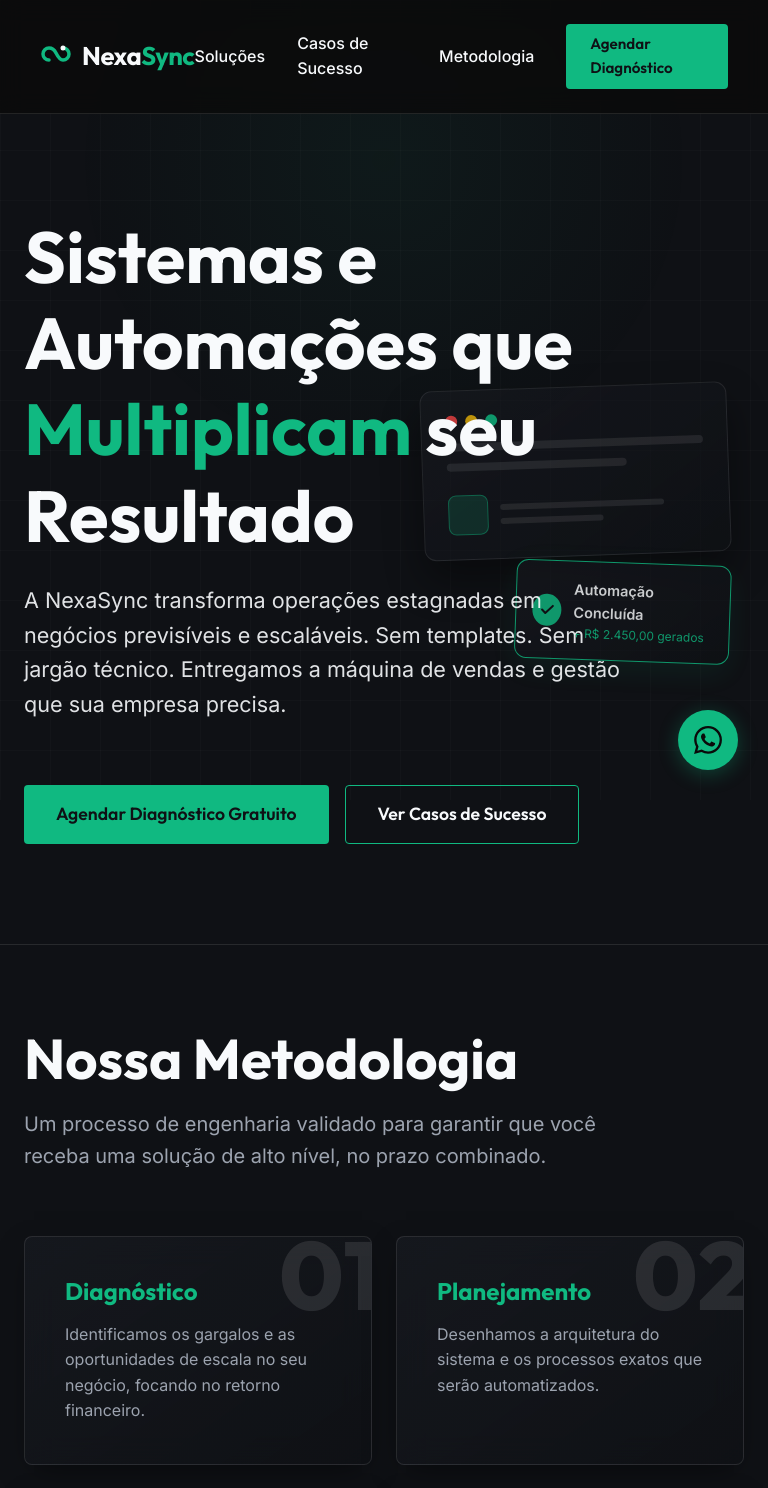
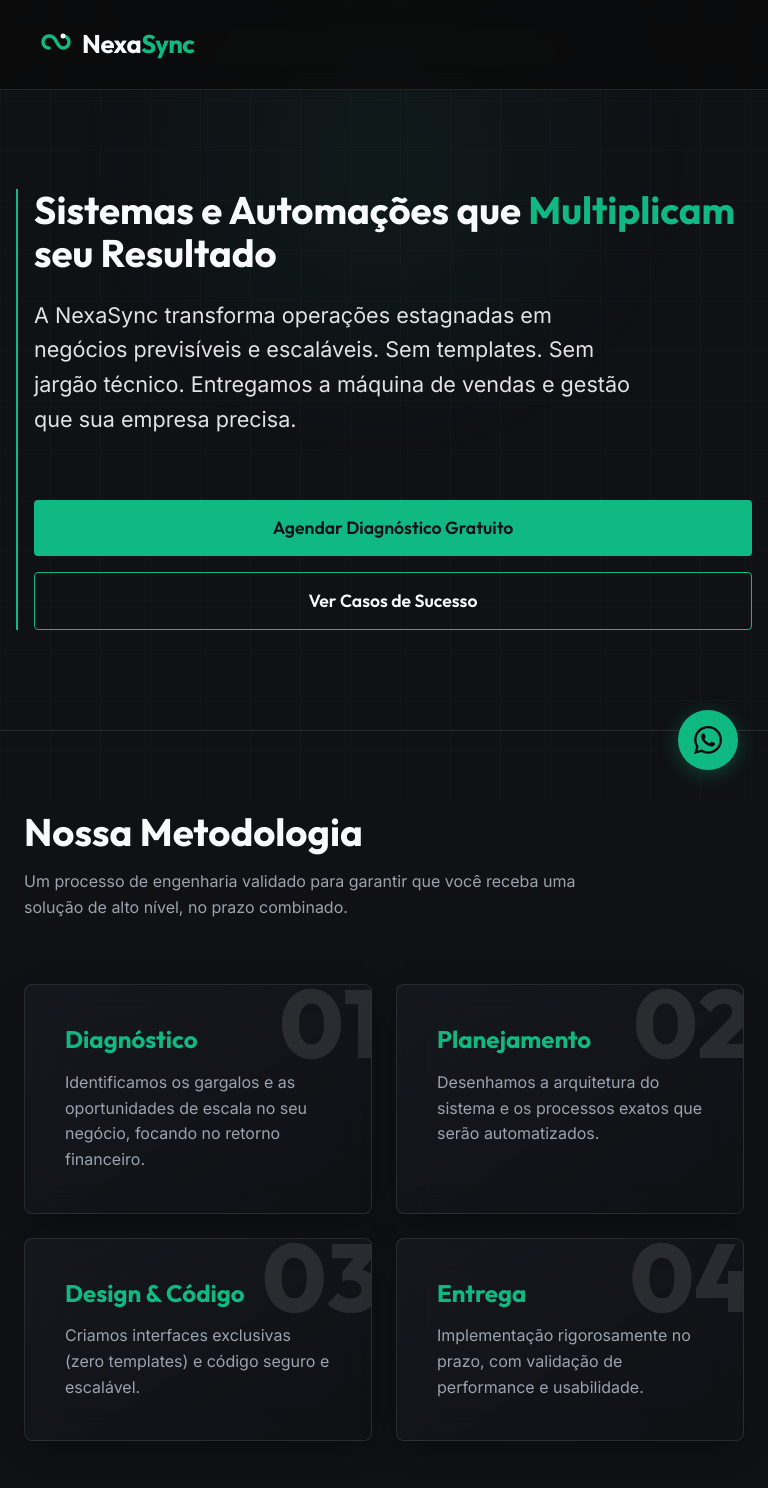
Before and after one commit to Luciano-Ventura/NexaSync, a React (Vite) app: page / in a window 768 px wide. Shown: the top 1488 px of the page. Built offline with nearby package versions, Linux system fonts and the light colour scheme.

Commit message:
style: ajustes para 100% de responsividade

```diff
--- a/src/components/ContactCTA.jsx
+++ b/src/components/ContactCTA.jsx
@@ -31,7 +31,7 @@
         </a>
       </div>
 
-      <footer style={{ marginTop: '40px', color: 'var(--muted-gray)', fontSize: '0.9rem', width: '100%', display: 'flex', justifyContent: 'space-between', borderTop: '1px solid var(--glass-border)', paddingTop: '24px' }}>
+      <footer style={{ marginTop: '40px', color: 'var(--muted-gray)', fontSize: '0.9rem', width: '100%', display: 'flex', flexWrap: 'wrap', justifyContent: 'space-between', gap: '16px', borderTop: '1px solid var(--glass-border)', paddingTop: '24px' }}>
         <p>&copy; {new Date().getFullYear()} NexaSync. Todos os direitos reservados.</p>
         <div style={{ display: 'flex', gap: '24px' }}>
           <a href="#" style={{ hover: { color: 'var(--emerald)' }}}>Instagram</a>
--- a/src/components/Hero.jsx
+++ b/src/components/Hero.jsx
@@ -10,20 +10,22 @@
       alignItems: 'flex-start',
       position: 'relative'
     }}>
-      <div style={{
+      <div className="hero-container" style={{
         maxWidth: '800px',
         borderLeft: '4px solid var(--emerald)',
         paddingLeft: '32px',
-        marginLeft: '-36px' // offset the border visually
+        marginLeft: '-36px', // offset the border visually
+        position: 'relative',
+        zIndex: 2
       }}>
-        <h1 className="section-title" style={{ fontSize: '4.5rem', marginBottom: '24px' }}>
+        <h1 className="section-title" style={{ marginBottom: '24px' }}>
           Sistemas e Automações que <span className="text-emerald">Multiplicam</span> seu Resultado
         </h1>
         <p className="section-subtitle" style={{ fontSize: '1.35rem', color: 'var(--off-white)', opacity: 0.9 }}>
           A NexaSync transforma operações estagnadas em negócios previsíveis e escaláveis.
           Sem templates. Sem jargão técnico. Entregamos a máquina de vendas e gestão que sua empresa precisa.
         </p>
-        <div style={{ display: 'flex', gap: '16px', marginTop: '40px' }}>
+        <div className="hero-buttons" style={{ display: 'flex', gap: '16px', marginTop: '40px' }}>
           <a href="#contact" className="btn-primary">
             Agendar Diagnóstico Gratuito
           </a>
@@ -34,7 +36,7 @@
       </div>
 
       {/* Visual representation on the right side */}
-      <div style={{
+      <div className="hide-on-mobile" style={{
         position: 'absolute',
         right: '5%',
         top: '50%',
--- a/src/components/Navbar.jsx
+++ b/src/components/Navbar.jsx
@@ -31,7 +31,7 @@
         </span>
       </div>
 
-      <div style={{ display: 'flex', gap: '32px', alignItems: 'center' }}>
+      <div className="hide-on-mobile" style={{ display: 'flex', gap: '32px', alignItems: 'center' }}>
         <a href="#services" style={{ fontWeight: '500' }}>Soluções</a>
         <a href="#portfolio" style={{ fontWeight: '500' }}>Casos de Sucesso</a>
         <a href="#process" style={{ fontWeight: '500' }}>Metodologia</a>
--- a/src/index.css
+++ b/src/index.css
@@ -140,21 +140,57 @@
 }
 
 .section-title {
-  font-size: 2.5rem;
+  font-size: clamp(2rem, 5vw, 3.5rem);
   margin-bottom: 1rem;
   text-align: left; /* Avoid 100% symmetric layout */
+  line-height: 1.1;
 }
 .section-subtitle {
   color: var(--muted-gray);
-  font-size: 1.125rem;
-  margin-bottom: 4rem;
+  font-size: clamp(1rem, 2vw, 1.25rem);
+  margin-bottom: 3rem;
   max-width: 600px;
   text-align: left;
 }
 
 @media (min-width: 768px) {
-  .section-title { font-size: 3.5rem; }
-  .section-subtitle { font-size: 1.25rem; }
+  .section-subtitle { margin-bottom: 4rem; }
+}
+
+/* Responsive Utilities */
+@media (max-width: 768px) {
+  section {
+    padding: 60px 16px;
+  }
+
+  .premium-card {
+    padding: 1.5rem;
+  }
+
+  .hide-on-mobile {
+    display: none !important;
+  }
+
+  .flex-col-mobile {
+    flex-direction: column !important;
+    align-items: flex-start !important;
+  }
+
+  .hero-container {
+    margin-left: 0 !important;
+    padding-left: 16px !important;
+    border-left: 2px solid var(--emerald) !important;
+  }
+
+  .hero-buttons {
+    flex-direction: column;
+    width: 100%;
+  }
+
+  .hero-buttons a {
+    width: 100%;
+    text-align: center;
+  }
 }
 
 /* Premium Card (No shadow floating cliché, just subtle border and glow on hover) */
```
